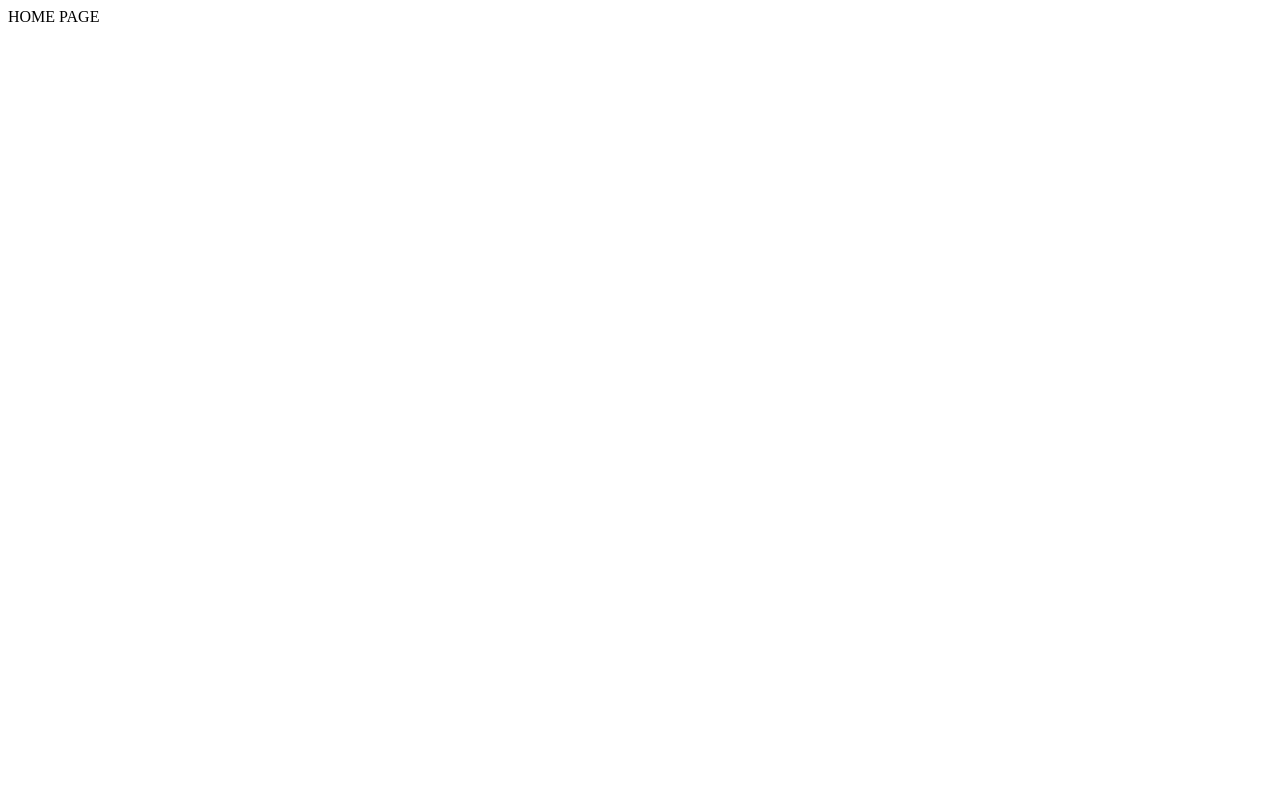
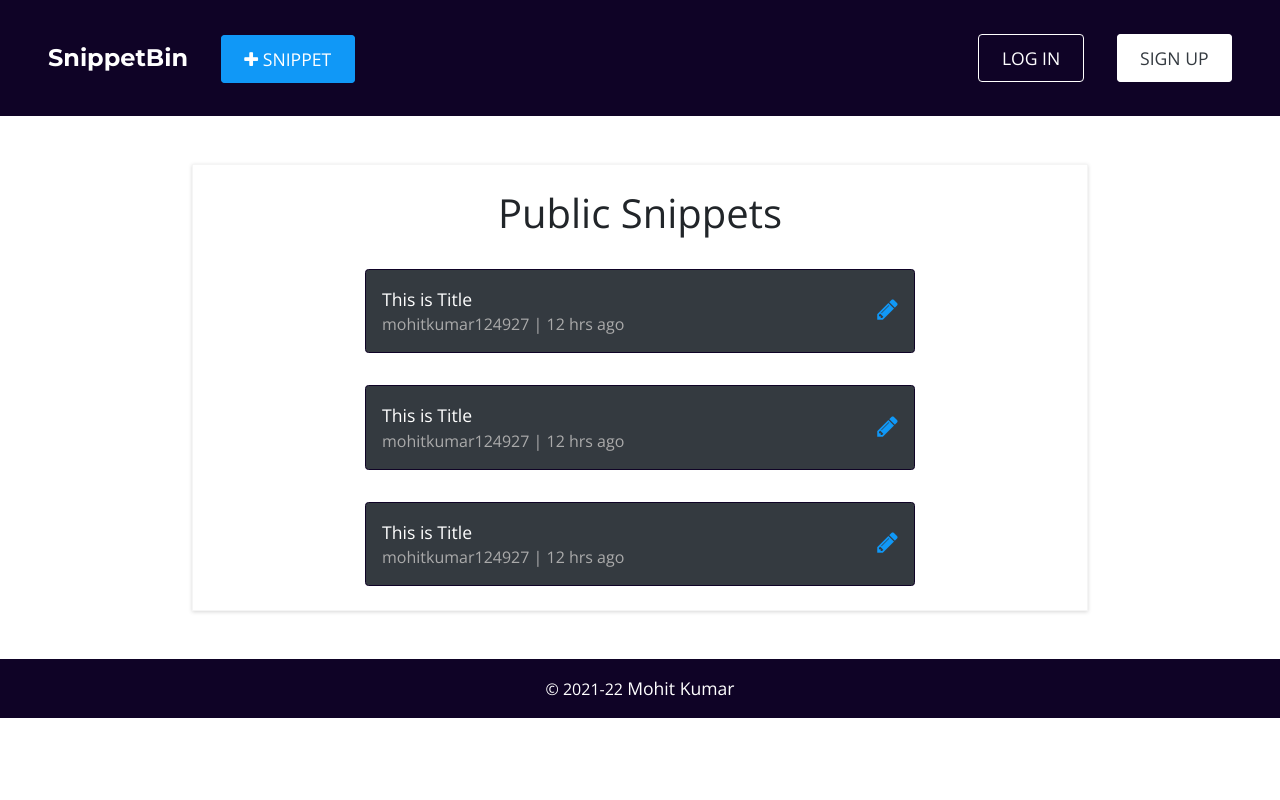
Before and after one commit to mohit-kumar-behera/snippetbin, a Django app: page / in a window 1280 px wide. Before the commit the page is almost empty. Run offline with Django 3.2, Linux system fonts and the light colour scheme; some libraries are stand-ins or nearby versions.

Commit message:
add home page

```diff
--- /dev/null
+++ b/home/templates/home/home.html
@@ -0,0 +1,61 @@
+{% extends 'base.html' %}
+{% load static %}
+
+{% block title %}<title>Home | SnippetBin</title>{% endblock title %}
+
+{% block content %}
+
+<div class="mk-container form-wrapper">
+  <div class="snippets-wrapper">
+    <h1 class="text-center">Public Snippets</h1>
+
+    <div class="snippet-card">
+      <div class="card-left-content">
+        <div class="upper-content">
+          <a href="#" class="snippet-title">This is Title</a>
+        </div>
+        <div class="lower-content">
+          <span>mohitkumar124927</span>
+          <span>12 hrs ago</span>
+        </div>
+      </div>
+      <div class="card-right-content">
+        <a href="#"><i class="fa fa-pencil"></i></a>
+      </div>
+    </div>
+
+    <div class="snippet-card">
+      <div class="card-left-content">
+        <div class="upper-content">
+          <a href="#" class="snippet-title">This is Title</a>
+        </div>
+        <div class="lower-content">
+          <span>mohitkumar124927</span>
+          <span>12 hrs ago</span>
+        </div>
+      </div>
+      <div class="card-right-content">
+        <a href="#"><i class="fa fa-pencil"></i></a>
+      </div>
+    </div>
+
+    <div class="snippet-card">
+      <div class="card-left-content">
+        <div class="upper-content">
+          <a href="#" class="snippet-title">This is Title</a>
+        </div>
+        <div class="lower-content">
+          <span>mohitkumar124927</span>
+          <span>12 hrs ago</span>
+        </div>
+      </div>
+      <div class="card-right-content">
+        <a href="#"><i class="fa fa-pencil"></i></a>
+      </div>
+    </div>
+
+
+  </div>
+</div>
+
+{% endblock content %}
--- a/home/views.py
+++ b/home/views.py
@@ -1,5 +1,4 @@
 from django.shortcuts import render
-from django.http import HttpResponse
 
 def home_view(request):
-  return HttpResponse('HOME PAGE')
+  return render(request, 'home/home.html')
--- a/static/css/style.css
+++ b/static/css/style.css
@@ -3,6 +3,7 @@
   --black-light: #2c3333;
   --white: #ffffff;
   --grey: #f5f5f5;
+  --dark-grey: #aaaaaa;
   --blue: #1098f7;
   --pink: #b89e97;
   --lightpink: #b89e97;
@@ -88,7 +89,7 @@ a.button-fill:hover {
 }
 
 footer {
-  background-color: var(--dark);
+  background-color: var(--dark-purple);
   color: var(--white);
   padding: 1rem;
   text-align: center;
@@ -118,3 +119,55 @@ label {
 input.form-control {
   padding: 1.4rem 0.9rem;
 }
+
+.snippets-wrapper > *:not(:last-child) {
+  margin-bottom: 2rem;
+}
+
+.snippet-card {
+  margin: auto;
+  width: 65%;
+  display: grid;
+  background: var(--dark);
+  color: var(--white);
+  grid-template-columns: 4fr 1fr;
+  border: 1px solid var(--dark-purple);
+  border-radius: 3.5px;
+  padding: 1rem;
+  -webkit-border-radius: 3.5px;
+  -moz-border-radius: 3.5px;
+  -ms-border-radius: 3.5px;
+  -o-border-radius: 3.5px;
+}
+
+.card-left-content .snippet-title {
+  color: var(--white);
+}
+.card-left-content .snippet-title:hover {
+  color: var(--grey);
+}
+.card-left-content .lower-content > * {
+  color: var(--dark-grey);
+}
+.card-left-content .lower-content > *:not(:last-child)::after {
+  content: ' | ';
+}
+
+.card-right-content {
+  clear: left;
+}
+.card-right-content > a {
+  float: right;
+  position: relative;
+  top: 50%;
+  color: var(--blue);
+  transform: translateY(-50%);
+  -webkit-transform: translateY(-50%);
+  -moz-transform: translateY(-50%);
+  -ms-transform: translateY(-50%);
+  -o-transform: translateY(-50%);
+}
+
+.card-right-content > a > i {
+  font-size: 1.5rem;
+}
--- a/templates/base.html
+++ b/templates/base.html
@@ -36,7 +36,6 @@
 
     <!-- CSS -->
     <link rel="stylesheet" type="text/css" href="{% static 'css/style.css' %}?{% now 'U' %}" />
-    {% block stylesheet %} {% endblock stylesheet %}
 
     <!-- JS -->
     <!-- <script defer
```
